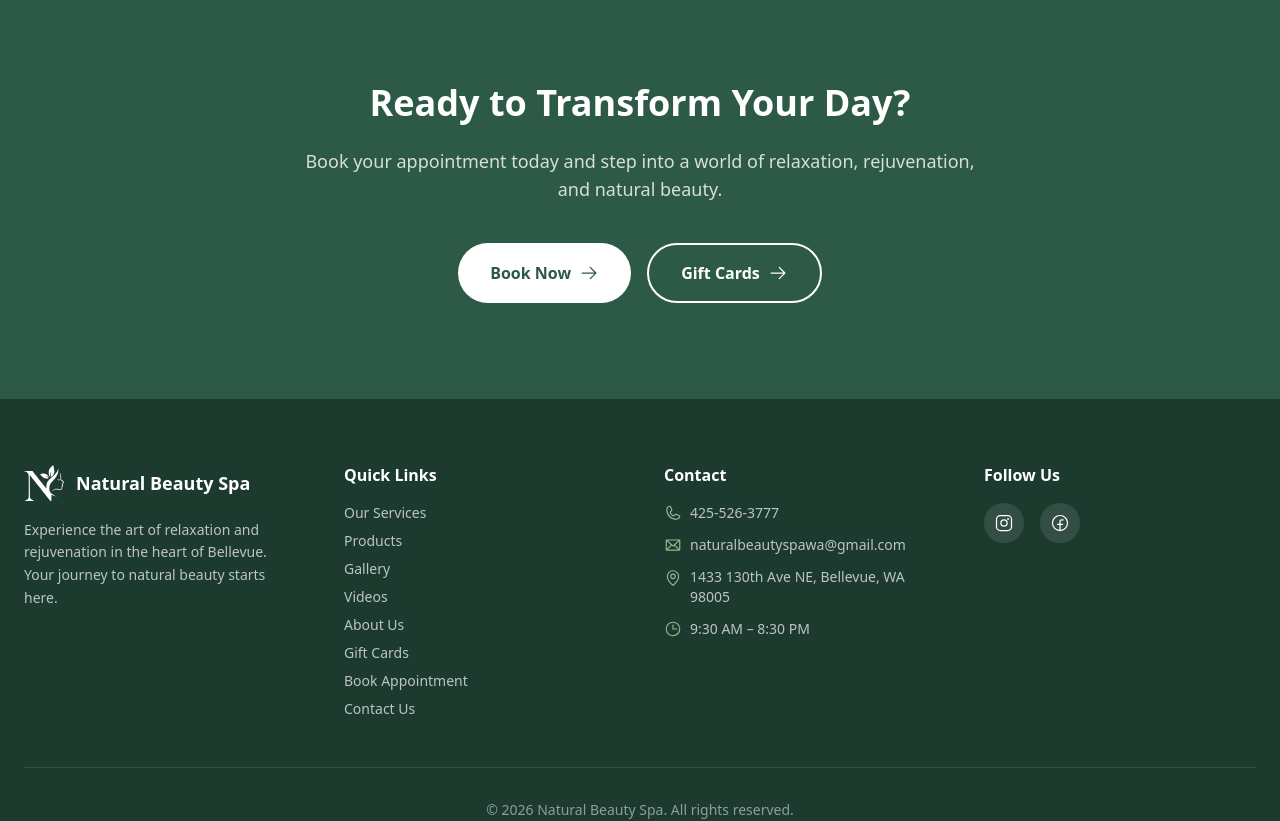
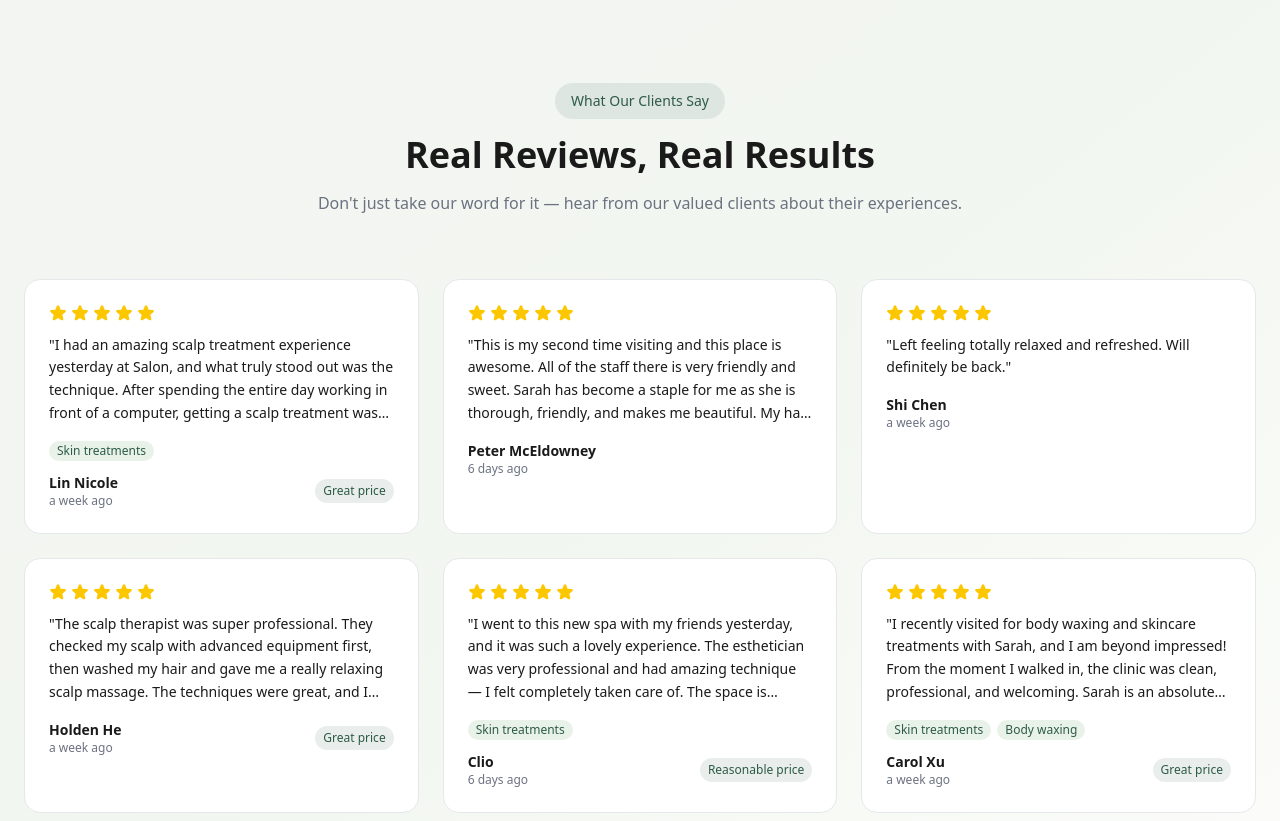
Before and after one commit to MerrickCai/natural-beauty-spa, a Next.js app: page / in a window 1280 px wide. Shown: the part 3000-3821 px from the top of the page. Built offline with nearby package versions, Linux system fonts and the light colour scheme.

Commit message:
Adds testimonial section with dated reviews
Highlights social proof by surfacing client feedback with ratings, service tags, and relative dates, plus a link to read more

```diff
--- a/src/app/page.tsx
+++ b/src/app/page.tsx
@@ -12,6 +12,7 @@ import { motion } from "motion/react";
 import Image from "next/image";
 import Link from "next/link";
 import { products } from "@/data/products";
+import { formatRelativeDate, reviews } from "@/data/reviews";
 import { serviceCategories } from "@/data/services";
 import { siteConfig } from "@/data/site";
 import { blurDataURL } from "@/lib/placeholder";
@@ -269,6 +270,93 @@ export default function Home() {
         </div>
       </section>
 
+      {/* Testimonials Section */}
+      <section className="py-24 bg-linear-to-br from-primary/5 via-accent/10 to-background">
+        <div className="mx-auto max-w-7xl px-6">
+          <motion.div
+            initial={{ opacity: 0, y: 20 }}
+            whileInView={{ opacity: 1, y: 0 }}
+            viewport={{ once: true }}
+            className="text-center mb-16"
+          >
+            <span className="inline-block mb-4 px-4 py-2 bg-primary/10 text-primary text-sm font-medium rounded-full">
+              What Our Clients Say
+            </span>
+            <h2 className="text-3xl md:text-4xl font-bold mb-4">
+              Real Reviews, Real Results
+            </h2>
+            <p className="text-muted max-w-2xl mx-auto">
+              Don't just take our word for it — hear from our valued clients
+              about their experiences.
+            </p>
+          </motion.div>
+
+          <div className="grid grid-cols-1 md:grid-cols-2 lg:grid-cols-3 gap-6">
+            {reviews.slice(0, 6).map((review, i) => (
+              <motion.div
+                key={review.id}
+                initial={{ opacity: 0, y: 20 }}
+                whileInView={{ opacity: 1, y: 0 }}
+                viewport={{ once: true }}
+                transition={{ delay: i * 0.1 }}
+                className="bg-white p-6 rounded-2xl border border-border hover-lift"
+              >
+                <div className="flex items-center gap-1 mb-3">
+                  {Array.from({ length: review.rating }).map((_, idx) => (
+                    <StarIcon
+                      key={`star-${review.id}-${idx}`}
+                      size={18}
+                      weight="fill"
+                      className="text-yellow-400"
+                    />
+                  ))}
+                </div>
+                <p className="text-foreground text-sm leading-relaxed mb-4 line-clamp-4">
+                  "{review.content}"
+                </p>
+                {review.services && review.services.length > 0 && (
+                  <div className="flex flex-wrap gap-1.5 mb-3">
+                    {review.services.map((service) => (
+                      <span
+                        key={service}
+                        className="text-xs bg-accent/20 text-primary px-2 py-0.5 rounded-full"
+                      >
+                        {service}
+                      </span>
+                    ))}
+                  </div>
+                )}
+                <div className="flex items-center justify-between">
+                  <div>
+                    <p className="font-semibold text-sm">{review.name}</p>
+                    <p className="text-muted text-xs">
+                      {formatRelativeDate(review.createdAt)}
+                    </p>
+                  </div>
+                  {review.priceAssessment && (
+                    <span className="text-xs bg-primary/10 text-primary px-2 py-1 rounded-full">
+                      {review.priceAssessment}
+                    </span>
+                  )}
+                </div>
+              </motion.div>
+            ))}
+          </div>
+
+          <div className="text-center mt-12">
+            <a
+              href={siteConfig.googleMapsUrl}
+              target="_blank"
+              rel="noopener noreferrer"
+              className="inline-flex items-center gap-2 text-primary font-medium hover:gap-3 transition-all"
+            >
+              Read More Reviews on Google
+              <ArrowRightIcon size={20} />
+            </a>
+          </div>
+        </div>
+      </section>
+
       {/* CTA Section */}
       <section className="py-24 bg-primary">
         <div className="mx-auto max-w-4xl px-6 text-center">
--- /dev/null
+++ b/src/data/reviews.ts
@@ -0,0 +1,90 @@
+export interface Review {
+  id: string;
+  name: string;
+  rating: number;
+  createdAt: Date;
+  priceAssessment?: string;
+  content: string;
+  services?: string[];
+}
+
+export function formatRelativeDate(date: Date): string {
+  const now = new Date();
+  const diffMs = now.getTime() - date.getTime();
+  const diffDays = Math.floor(diffMs / (1000 * 60 * 60 * 24));
+
+  if (diffDays === 0) return "today";
+  if (diffDays === 1) return "yesterday";
+  if (diffDays < 7) return `${diffDays} days ago`;
+  if (diffDays < 14) return "a week ago";
+  if (diffDays < 30) return `${Math.floor(diffDays / 7)} weeks ago`;
+  if (diffDays < 60) return "a month ago";
+  if (diffDays < 365) return `${Math.floor(diffDays / 30)} months ago`;
+  return `${Math.floor(diffDays / 365)} years ago`;
+}
+
+export const reviews: Review[] = [
+  {
+    id: "lin-nicole",
+    name: "Lin Nicole",
+    rating: 5,
+    createdAt: new Date("2026-01-18"),
+    priceAssessment: "Great price",
+    content:
+      "I had an amazing scalp treatment experience yesterday at Salon, and what truly stood out was the technique. After spending the entire day working in front of a computer, getting a scalp treatment was truly the perfect choice. The treatment instantly helped release the tension and fatigue built up from long hours of screen time. The techniques were professional and extremely effective—each movement felt intentional and well-executed. By the end of the session, I felt noticeably more relaxed, refreshed, and mentally clear. It was exactly the kind of reset my body and mind needed. Highly recommended for anyone who works long hours at a desk.",
+    services: ["Skin treatments"],
+  },
+  {
+    id: "peter-mceldowney",
+    name: "Peter McEldowney",
+    rating: 5,
+    createdAt: new Date("2026-01-19"),
+    content:
+      "This is my second time visiting and this place is awesome. All of the staff there is very friendly and sweet. Sarah has become a staple for me as she is thorough, friendly, and makes me beautiful. My hair has never been stronger and healthier. I especially love her tasteful gua-sha and scalp massage. If you want beautiful hair and to feel like you are floating on a cloud, go here.",
+  },
+  {
+    id: "shi-chen",
+    name: "Shi Chen",
+    rating: 5,
+    createdAt: new Date("2026-01-17"),
+    content:
+      "Left feeling totally relaxed and refreshed. Will definitely be back.",
+  },
+  {
+    id: "holden-he",
+    name: "Holden He",
+    rating: 5,
+    createdAt: new Date("2026-01-18"),
+    priceAssessment: "Great price",
+    content:
+      "The scalp therapist was super professional. They checked my scalp with advanced equipment first, then washed my hair and gave me a really relaxing scalp massage. The techniques were great, and I loved the whole experience.",
+  },
+  {
+    id: "clio",
+    name: "Clio",
+    rating: 5,
+    createdAt: new Date("2026-01-19"),
+    priceAssessment: "Reasonable price",
+    content:
+      "I went to this new spa with my friends yesterday, and it was such a lovely experience. The esthetician was very professional and had amazing technique — I felt completely taken care of. The space is beautiful, cozy, and so relaxing. It felt like the perfect spot to spend an afternoon with my girls, chatting, unwinding, and pampering ourselves together. It was my first time trying a Japanese cypress lifting treatment, and it honestly felt magical. The experience was unique and relaxing, and my skin felt tighter and refreshed afterward. Spending time here felt just like a spa version of an afternoon tea with friends — relaxing, joyful, and a little self-care moment we all needed. I'll definitely be back and highly recommend it if you're looking for a place to relax and glow up together.",
+    services: ["Skin treatments"],
+  },
+  {
+    id: "carol-xu",
+    name: "Carol Xu",
+    rating: 5,
+    createdAt: new Date("2026-01-17"),
+    priceAssessment: "Great price",
+    content:
+      "I recently visited for body waxing and skincare treatments with Sarah, and I am beyond impressed! From the moment I walked in, the clinic was clean, professional, and welcoming. Sarah is an absolute expert—she took the time to understand my skin concerns and tailored the treatments accordingly. Her technique for hair removal was precise and virtually painless, and my skin feels smoother than ever. For skincare, she recommended a gentle, effective routine that has already made a noticeable difference in my complexion. What stands out most is Sarah's professionalism, patience, and genuine care for her clients. She made sure I was comfortable throughout each session and provided clear aftercare instructions. If you're in the Bellevue area and looking for top-notch hair removal or skincare services, I highly recommend booking with Sarah. Five stars without a doubt!",
+    services: ["Skin treatments", "Body waxing"],
+  },
+  {
+    id: "jing",
+    name: "Jing",
+    rating: 5,
+    createdAt: new Date("2026-01-18"),
+    content:
+      "An incredibly calming experience. The head spa helped me release stress and brought me a deep sense of relaxation. It felt like all the stress in my head simply disappeared.",
+  },
+];
```
